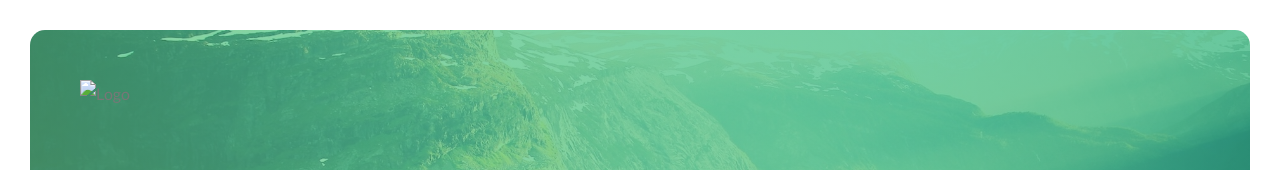
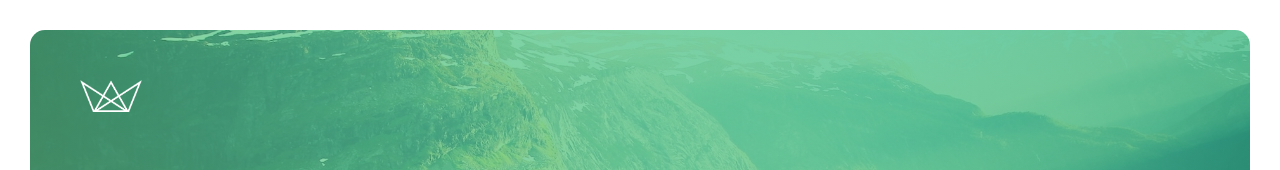
Before and after one commit to joao-silverio-dev/natours, a website: page index.html in a window 1280 px wide. Shown: the top 170 px of the page. Drawn offline with nearby package versions, Linux system fonts and the light colour scheme; files that its build step writes are made by us from their sources; the site is published under a folder, as on GitHub Pages, so addresses that start at the root find nothing.

Commit message:
update logo image

```diff
--- a/index.html
+++ b/index.html
@@ -16,7 +16,7 @@
     <body class="container">
         <header class="header">
             <div class="logo-box">
-                <img src="/img/logo-white.png" alt="Logo" class="logo">
+                <img src="img/logo-white.png" alt="Logo" class="logo">
             </div>
             <div class="primary-container">
                 <h1 class="heading-primary">
```
Also changed, not shown: 1 other file.
